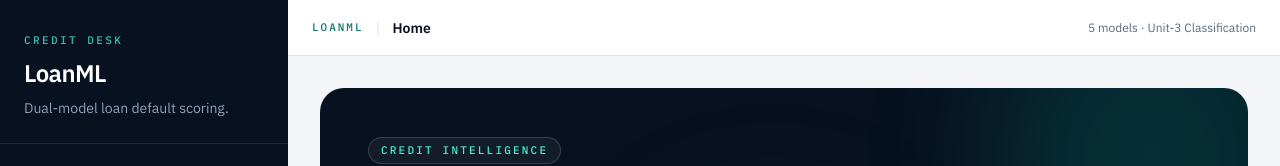
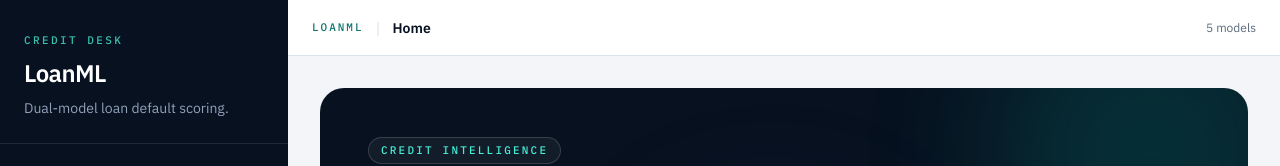
Before and after one commit to jenilraiyani/Loan-Default-Web, a React (Vite) app: page / in a window 1280 px wide. Shown: the top 166 px of the page. Built offline with nearby package versions, Linux system fonts and the light colour scheme.

Commit message:
Simplify header model description text

```diff
--- a/src/components/Header.jsx
+++ b/src/components/Header.jsx
@@ -14,7 +14,7 @@ const Header = ({ page }) => {
                 <span className="text-line">|</span>
                 <h1 className="text-sm font-semibold truncate">{titles[page] || 'LoanML'}</h1>
             </div>
-            <p className="hidden sm:block text-xs text-muted">5 models · Unit-3 Classification</p>
+            <p className="hidden sm:block text-xs text-muted">5 models</p>
         </header>
     );
 };
```
